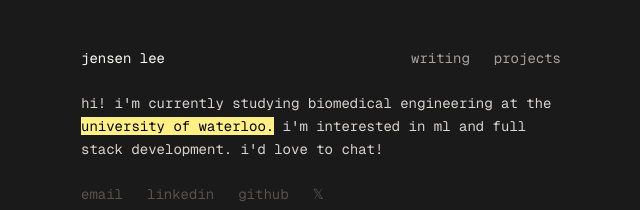
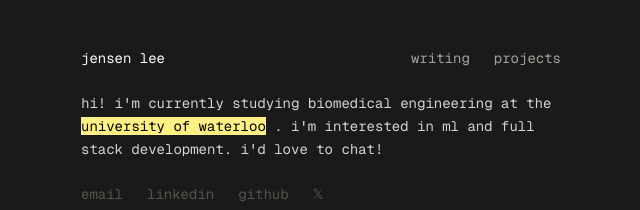
Before and after one commit to jensenleedesignstudio/personal-portfolio, a Next.js app: page / in a window 1280 px wide. Shown: the top 210 px of the page, without its empty margins (319-959 px from the left). Built offline with nearby package versions, Linux system fonts and the light colour scheme.

Commit message:
fix highlighting on university of waterloo

```diff
--- a/app/page.tsx
+++ b/app/page.tsx
@@ -20,9 +20,9 @@ export default function Home(){
               <span className = "reveal-line" style = {{animationDelay: "1.3s"}}>
                 hi! i'm currently studying biomedical engineering at the {" "}
               <mark className = "bg-yellow-200">
-              university of waterloo.
+              university of waterloo
               </mark> {" "}
-              i'm interested in ml and full stack development. i'd love to chat!
+              . i'm interested in ml and full stack development. i'd love to chat!
               </span>
             </p>
 
```
